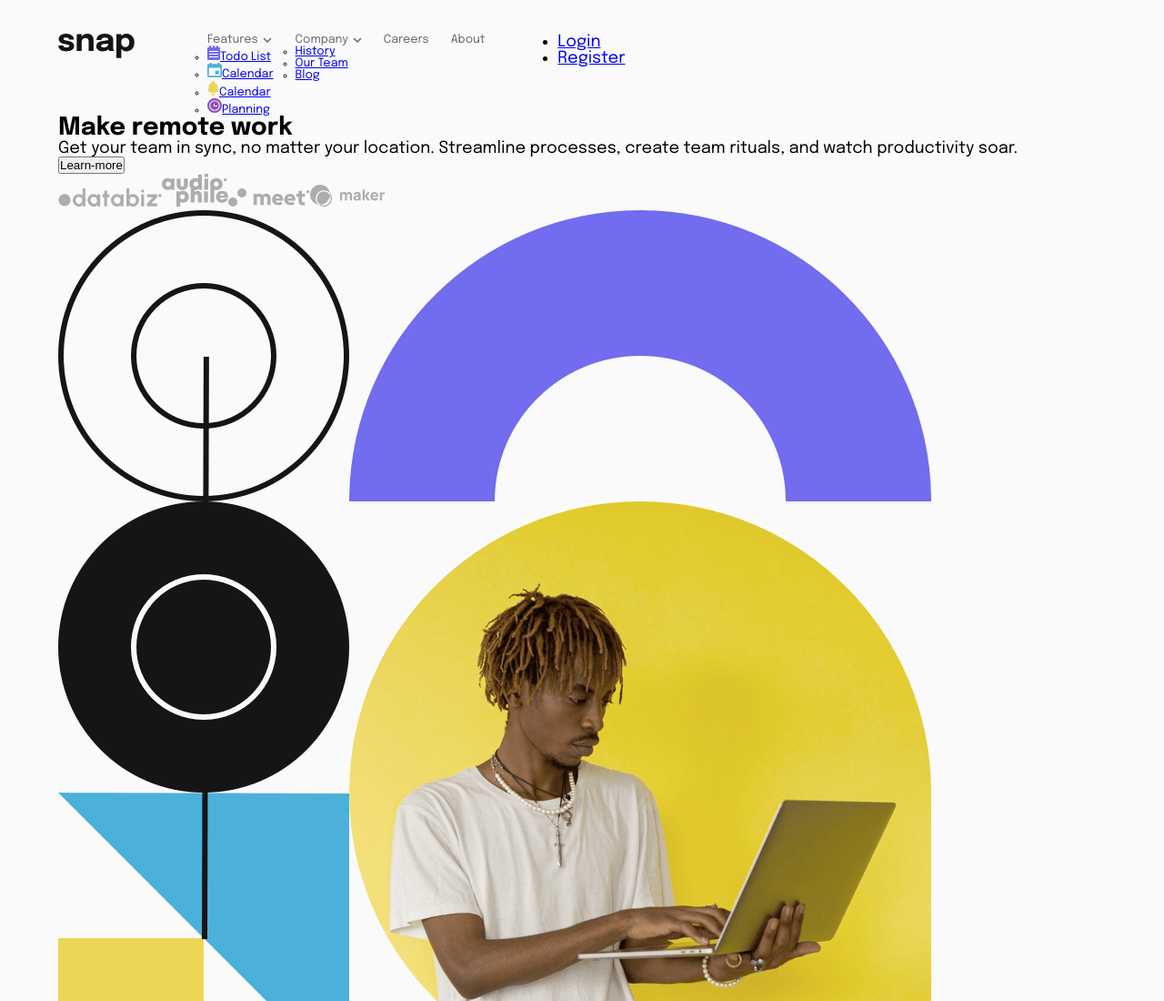
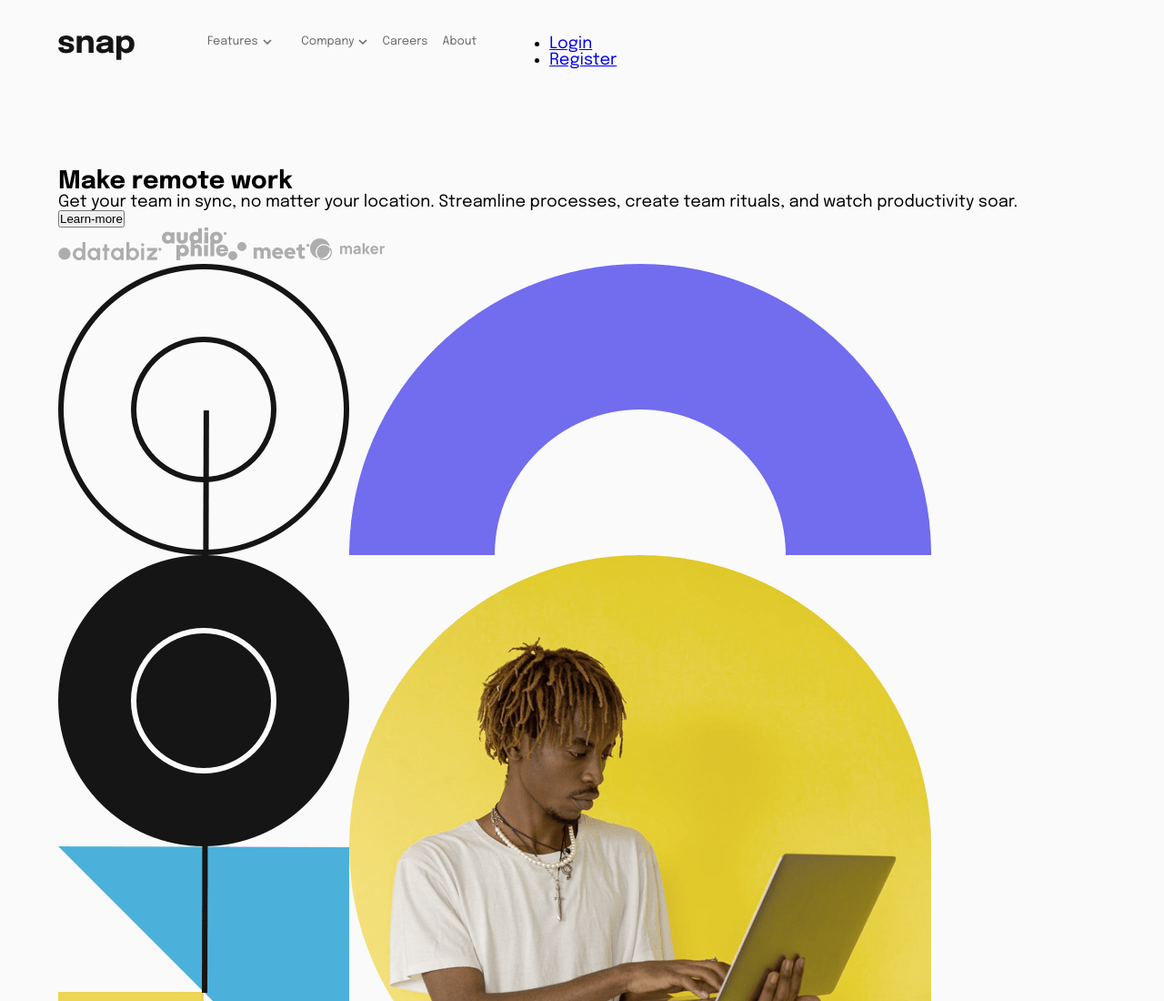
Before and after one commit to programmeur77/frontendmentor-intro-section, a website: page src/index.html in a window 1280 px wide. Shown: the top 1100 px of the page at 91% size. Drawn offline with Linux system fonts and the light colour scheme.

Commit message:
Updated stylesheet with navigation and submenu stylings

```diff
--- a/src/style/css/style.css
+++ b/src/style/css/style.css
@@ -30,17 +30,46 @@ body .container .page__main-header .navigation {
 }
 body .container .page__main-header .navigation__list {
   display: flex;
-  gap: 1.5rem;
+  gap: 1rem;
 }
 body .container .page__main-header .navigation__item {
   list-style-type: none;
+}
+body .container .page__main-header .navigation__item:hover > .sub-navbar {
+  transform: scaleY(1);
 }
 body .container .page__main-header .navigation__navlink {
   text-decoration: none;
   color: hsl(0, 0%, 41%);
 }
+body .container .page__main-header .navigation .sub-navbar {
+  margin-top: 5px;
+  display: grid;
+  gap: 0.5rem;
+  font-size: 0.8rem;
+  transform: scaleY(0);
+  transform-origin: top;
+  transition: transform 0.3s ease-in;
+}
+body .container .page__main-header .navigation .sub-navbar__item {
+  list-style-type: none;
+  display: flex;
+  align-items: center;
+  gap: 0.3rem;
+}
+body .container .page__main-header .navigation .sub-navbar__navlink {
+  color: hsl(0, 0%, 41%);
+  text-decoration: none;
+}
+body .container .page__main-header .navigation .sub-navbar__item-icon {
+  padding: 5px;
+}
 body .container .page__main-header .navlink__dropdown-icon {
   margin-left: 0.3rem;
+  transform: rotate(0);
+}
+body .container .page__main-header .navlink__dropdown-icon:hover {
+  cursor: pointer;
 }
 
 /*# sourceMappingURL=style.css.map */
```
